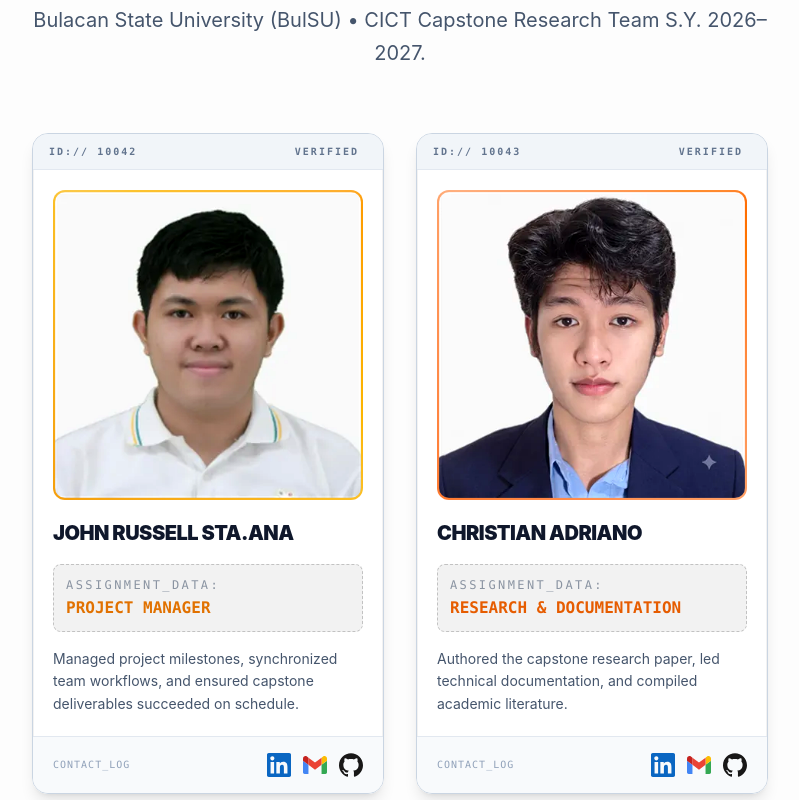
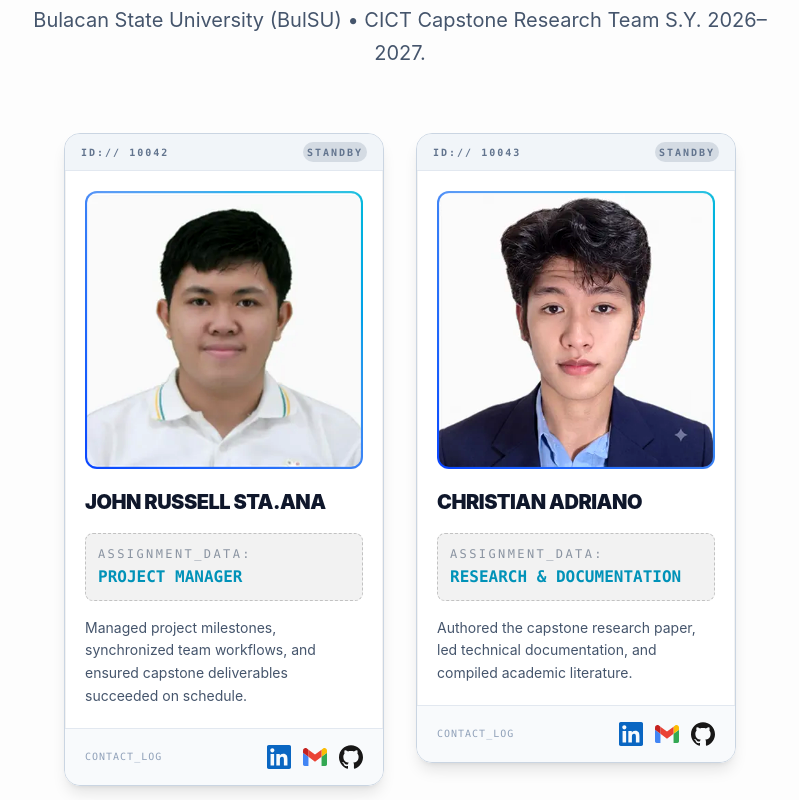
Before and after one commit to bulsu-kdlantolin/sensa-website, a React (Vite) app: page / in a window 1280 px wide. Shown: the part 9700-10500 px from the top of the page, without its empty margins (240-1039 px from the left). Built offline with nearby package versions, Linux system fonts and the light colour scheme.

Commit message:
style: unify brand colors, reduce card size, and add dynamic scan state

```diff
--- a/src/components/TeamSection.tsx
+++ b/src/components/TeamSection.tsx
@@ -43,9 +43,9 @@ export default function TeamSection({ isDark }: TeamSectionProps) {
       email: 'staanajohnrussell75@gmail.com',
       linkedin: 'https://www.linkedin.com/in/john-russell-sta-ana-022366403',
       github: 'https://github.com/bulsu-jrsfstaana',
-      accentGradient: 'from-[#F59E0B] via-[#FBBF24] to-amber-500',
-      roleColor: isDark ? 'text-amber-400' : 'text-amber-600',
-      hoverBorder: 'hover:border-amber-500/60',
+      accentGradient: 'from-[#0A44FF] via-[#3B82F6] to-cyan-500',
+      roleColor: isDark ? 'text-cyan-400' : 'text-cyan-600',
+      hoverBorder: 'hover:border-[#0A44FF]/60',
     },
     {
       name: 'Christian Adriano',
@@ -56,9 +56,9 @@ export default function TeamSection({ isDark }: TeamSectionProps) {
       email: 'chrstn.adrian37@gmail.com',
       linkedin: 'https://www.linkedin.com/in/christian-adriano-092476382',
       github: 'https://github.com/bulsu-ctadriano',
-      accentGradient: 'from-[#FF7A2F] via-[#FFA066] to-orange-500',
-      roleColor: isDark ? 'text-[#FFC09B]' : 'text-[#E65C00]',
-      hoverBorder: 'hover:border-[#FF7A2F]/60',
+      accentGradient: 'from-[#0A44FF] via-[#3B82F6] to-cyan-500',
+      roleColor: isDark ? 'text-cyan-400' : 'text-cyan-600',
+      hoverBorder: 'hover:border-[#0A44FF]/60',
     },
     {
       name: 'Robert Shanedion Tantoco',
@@ -69,9 +69,9 @@ export default function TeamSection({ isDark }: TeamSectionProps) {
       email: 'robertshanediontantoco@gmail.com',
       linkedin: 'https://www.linkedin.com/in/robert-shanedion-tantoco/',
       github: 'https://github.com/bulsu-rsmtantoco',
-      accentGradient: 'from-[#8A56FF] via-[#A855F7] to-purple-600',
-      roleColor: isDark ? 'text-purple-400' : 'text-purple-600',
-      hoverBorder: 'hover:border-purple-500/60',
+      accentGradient: 'from-[#0A44FF] via-[#3B82F6] to-cyan-500',
+      roleColor: isDark ? 'text-cyan-400' : 'text-cyan-600',
+      hoverBorder: 'hover:border-[#0A44FF]/60',
     },
     {
       name: 'Kian Davey Antolin',
@@ -82,8 +82,8 @@ export default function TeamSection({ isDark }: TeamSectionProps) {
       email: 'kiandaveyantolin@gmail.com',
       linkedin: 'https://www.linkedin.com/in/kian-davey-antolin-13b60a372/',
       github: 'https://github.com/bulsu-kdlantolin',
-      accentGradient: 'from-[#0A44FF] via-[#3B82F6] to-blue-600',
-      roleColor: isDark ? 'text-[#6AA2FF]' : 'text-[#0A44FF]',
+      accentGradient: 'from-[#0A44FF] via-[#3B82F6] to-cyan-500',
+      roleColor: isDark ? 'text-cyan-400' : 'text-cyan-600',
       hoverBorder: 'hover:border-[#0A44FF]/60',
     },
     {
@@ -95,9 +95,9 @@ export default function TeamSection({ isDark }: TeamSectionProps) {
       email: 'leolorenzodelacruz26@gmail.com',
       linkedin: 'https://www.linkedin.com/in/leo-lorenzo-dela-cruz-872665311?utm_source=share_via&utm_content=profile&utm_medium=member_android',
       github: 'https://github.com/bulsu-lltdelacruz',
-      accentGradient: 'from-[#06B6D4] via-[#38BDF8] to-cyan-500',
+      accentGradient: 'from-[#0A44FF] via-[#3B82F6] to-cyan-500',
       roleColor: isDark ? 'text-cyan-400' : 'text-cyan-600',
-      hoverBorder: 'hover:border-cyan-500/60',
+      hoverBorder: 'hover:border-[#0A44FF]/60',
     },
   ];
 
@@ -138,7 +138,7 @@ export default function TeamSection({ isDark }: TeamSectionProps) {
         <div className="flex flex-wrap justify-center gap-6 md:gap-8 max-w-6xl mx-auto">
           {teamMembers.map((member, idx) => (
             <React.Fragment key={idx}>
-              <ScrollReveal delay={idx * 100} className="w-full sm:w-[calc(50%-1.5rem)] lg:w-[calc(33.333%-2rem)] max-w-sm h-full">
+              <ScrollReveal delay={idx * 100} className="w-full sm:w-[calc(50%-1.5rem)] lg:w-[calc(33.333%-2rem)] max-w-[320px] h-full">
                 <article
                 className={`group relative overflow-hidden rounded-2xl flex flex-col justify-between transition-all duration-500 hover:-translate-y-2 shadow-lg hover:shadow-2xl w-full h-full border ${
                   isDark
@@ -149,9 +149,14 @@ export default function TeamSection({ isDark }: TeamSectionProps) {
                 {/* ID Badge Header Bar */}
                 <div className={`w-full flex justify-between items-center px-4 py-2 text-[10px] font-mono font-bold tracking-[0.2em] border-b ${isDark ? 'bg-black/40 border-white/10 text-slate-400' : 'bg-slate-100 border-slate-200 text-slate-500'}`}>
                   <span>ID:// {10042 + idx}</span>
-                  <span className={`px-2 py-0.5 rounded-full ${member.roleColor.replace('text-', 'bg-').replace('-400', '-500/20').replace('-600', '-500/20')}`}>
-                    {isDark ? 'ACTIVE' : 'VERIFIED'}
-                  </span>
+                  <div className="relative w-16 h-5">
+                    <span className={`absolute inset-0 flex items-center justify-center rounded-full bg-slate-500/20 ${isDark ? 'text-slate-400' : 'text-slate-500'} group-hover:opacity-0 transition-opacity duration-300 delay-[2s]`}>
+                      STANDBY
+                    </span>
+                    <span className={`absolute inset-0 flex items-center justify-center rounded-full opacity-0 group-hover:opacity-100 transition-opacity duration-300 delay-[2s] ${member.roleColor.replace('text-', 'bg-').replace('-400', '-500/20').replace('-600', '-500/20')} ${member.roleColor}`}>
+                      ACTIVE
+                    </span>
+                  </div>
                 </div>
 
                 <div className="flex flex-col flex-1 relative p-5">
```
